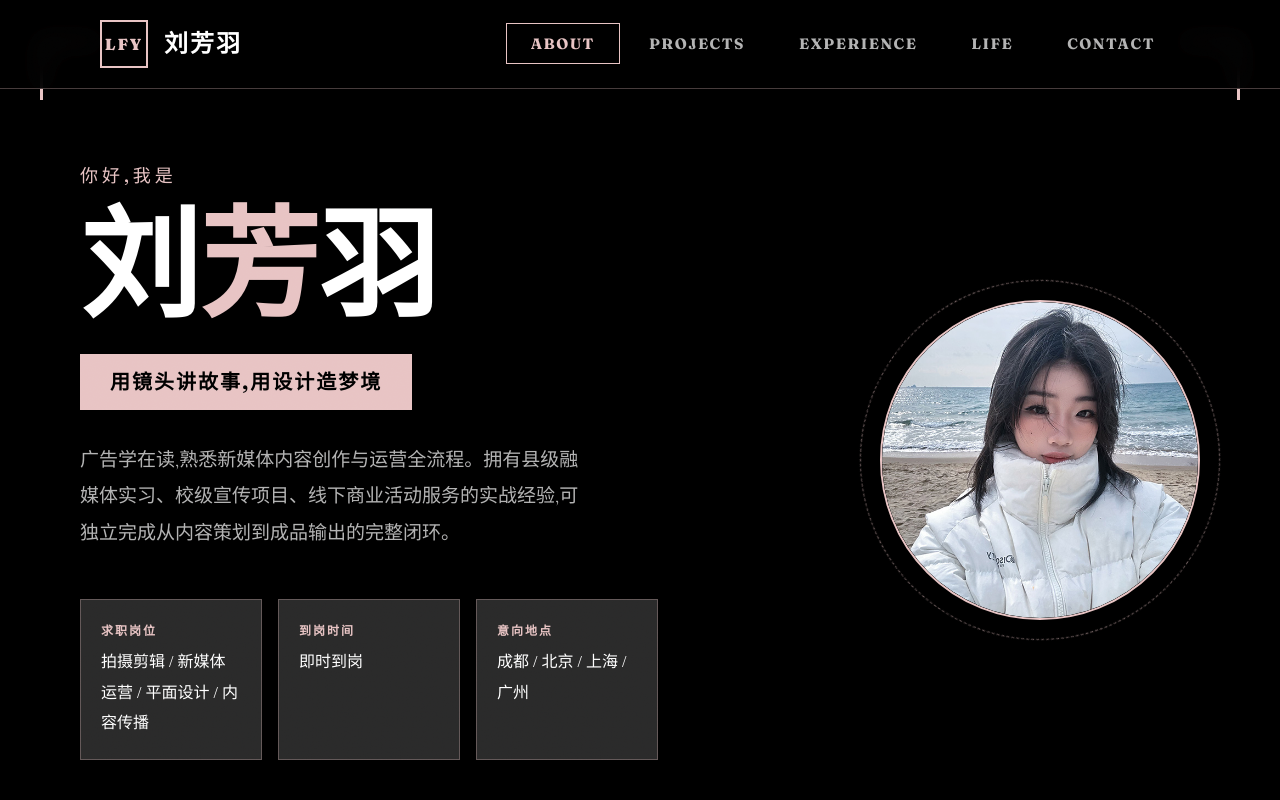
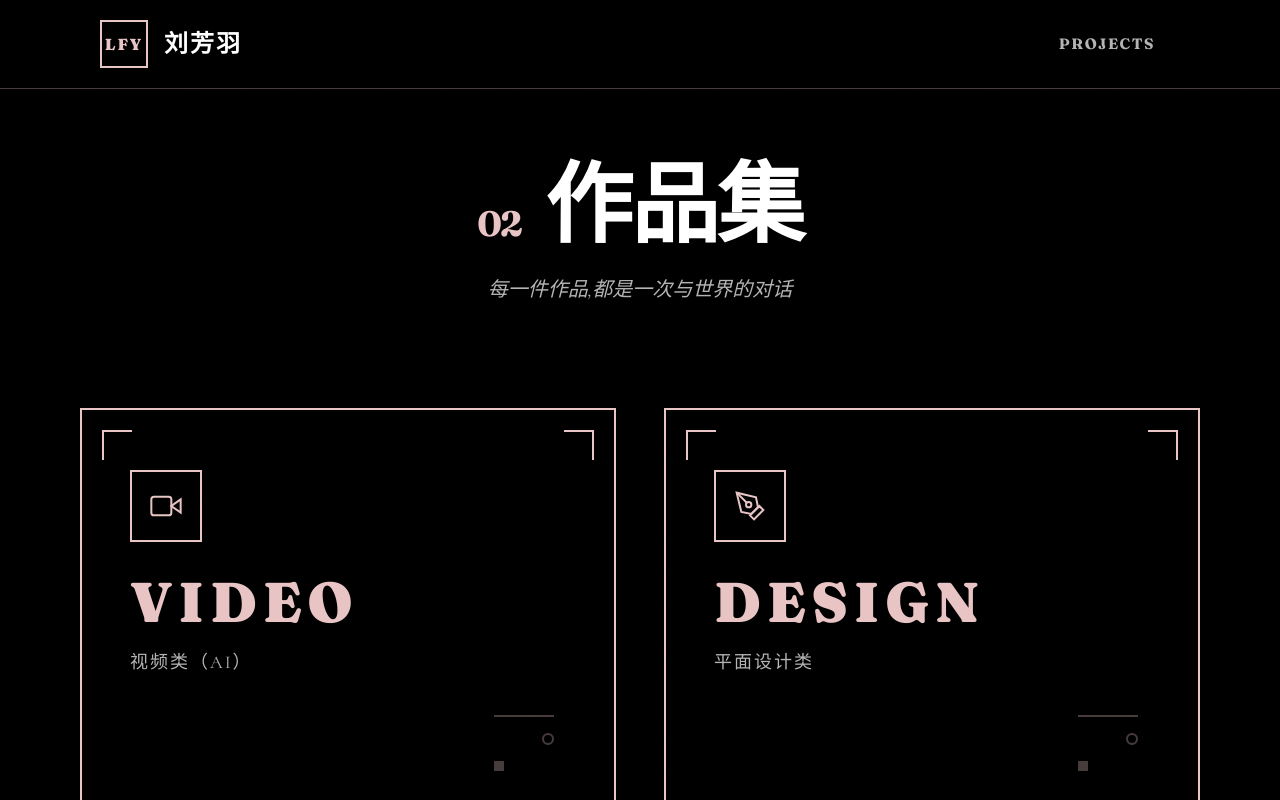
Before and after one commit to ssaofer/lsf, a plain HTML site: page index.html in a window 1280 px wide. Shown: the top 800 px of the page. Drawn offline with nearby package versions, Linux system fonts and the light colour scheme; a web font is replaced by a local one.

Commit message:
只保留Projects板块，隐藏其他板块

```diff
--- a/css/style.css
+++ b/css/style.css
@@ -91,6 +91,7 @@ img { max-width: 100%; display: block; }
 
 .section-projects {
     background: var(--color-black);
+    padding-top: 160px;
 }
 
 .section-experience {
--- a/index.html
+++ b/index.html
@@ -24,16 +24,12 @@
     <!-- 固定导航栏 -->
     <nav class="navbar" id="navbar">
         <div class="nav-container">
-            <a href="#home" class="nav-logo" data-cursor="hover">
+            <a href="#projects" class="nav-logo" data-cursor="hover">
                 <span class="logo-mark">LFY</span>
                 <span class="logo-name">刘芳羽</span>
             </a>
             <ul class="nav-menu" id="navMenu">
-                <li><a href="#home" class="nav-link active" data-section="home" data-cursor="hover">About</a></li>
-                <li><a href="#projects" class="nav-link" data-section="projects" data-cursor="hover">Projects</a></li>
-                <li><a href="#experience" class="nav-link" data-section="experience" data-cursor="hover">Experience</a></li>
-                <li><a href="#life" class="nav-link" data-section="life" data-cursor="hover">Life</a></li>
-                <li><a href="#contact" class="nav-link" data-section="contact" data-cursor="hover">Contact</a></li>
+                <li><a href="#projects" class="nav-link active" data-section="projects" data-cursor="hover">Projects</a></li>
             </ul>
             <button class="nav-toggle" id="navToggle" aria-label="菜单">
                 <span></span>
@@ -44,7 +40,7 @@
     </nav>
 
     <!-- ============ About / 关于我 ============ -->
-    <section class="section section-about" id="home">
+    <section class="section section-about" id="home" style="display:none">
         <!-- 几何角落装饰 -->
         <div class="corner-deco top-left" aria-hidden="true"></div>
         <div class="corner-deco top-right" aria-hidden="true"></div>
@@ -826,7 +822,7 @@
     </section>
 
     <!-- ============ Experience / 实习经历 ============ -->
-    <section class="section section-experience" id="experience">
+    <section class="section section-experience" id="experience" style="display:none">
         <div class="container">
             <div class="section-header reveal">
                 <h2 class="section-title">
@@ -898,7 +894,7 @@
     </section>
 
     <!-- ============ Life / 兴趣 ============ -->
-    <section class="section section-life" id="life">
+    <section class="section section-life" id="life" style="display:none">
         <div class="container">
             <div class="section-header reveal">
                 <h2 class="section-title">
@@ -996,7 +992,7 @@
     </section>
 
     <!-- ============ Contact / 联系方式 ============ -->
-    <section class="section section-contact" id="contact">
+    <section class="section section-contact" id="contact" style="display:none">
         <div class="container">
             <div class="contact-wrap">
                 <div class="contact-left reveal">
```
